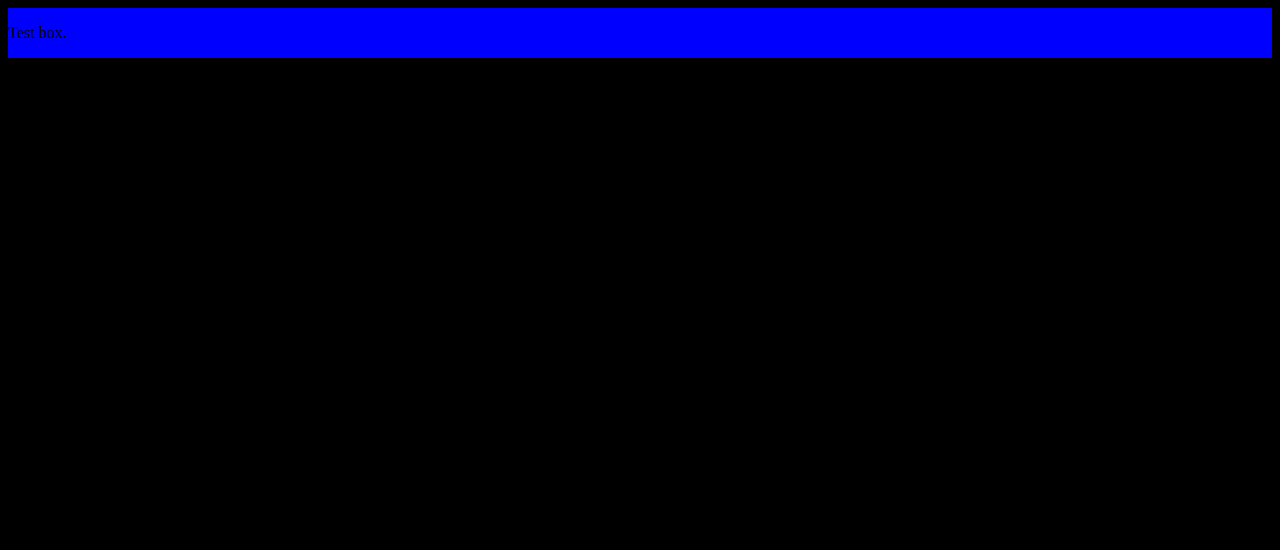
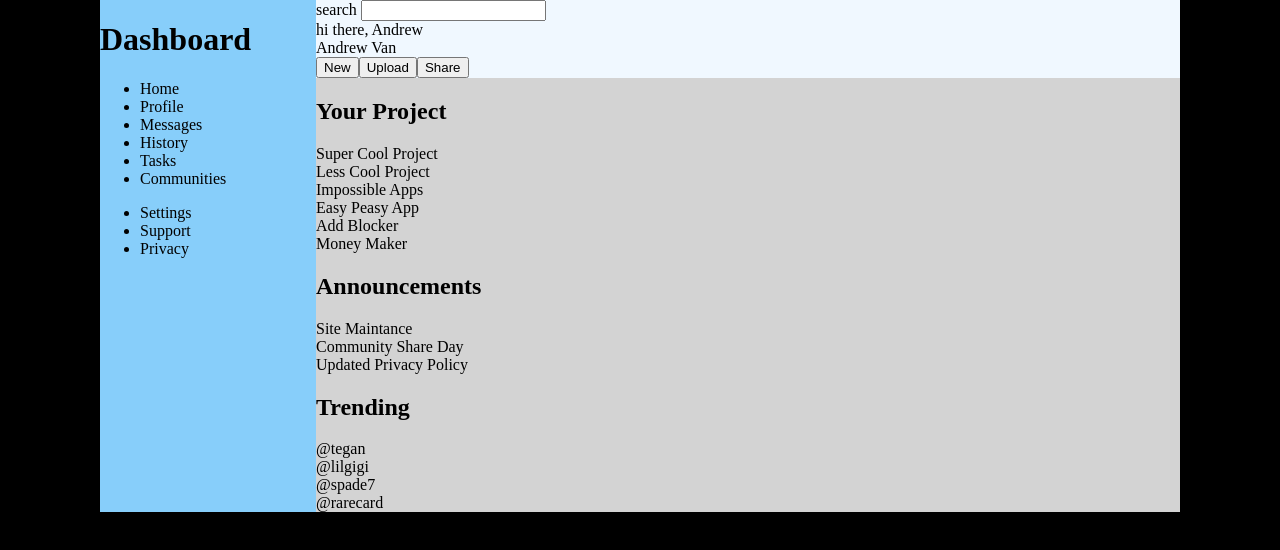
Before and after one commit to Runner-Dad84/TOP-Admin.Dashboard, a plain HTML site: page index.html in a window 1280 px wide. Drawn offline with Linux system fonts and the light colour scheme.

Commit message:
Add first and second level html (header, nav, main) with children for each.

```diff
--- a/index.html
+++ b/index.html
@@ -8,9 +8,53 @@
     <link rel="stylesheet" href="styles.css">
 </head>
 <body>
-    <div>
-        <p>Test box.</p>
+ <div class="container">
+    <div class="nav">
+        <h1>Dashboard</h1>
+        <ul>
+            <li>Home</li>
+            <li>Profile</li>
+            <li>Messages</li>
+            <li>History</li>
+            <li>Tasks</li>
+            <li>Communities</li>
+        </ul>
+        <ul>
+            <li>Settings</li>
+            <li>Support</li>
+            <li>Privacy</li>
+        </ul>
     </div>
+    <div class="header">
+        <label for="search">search</label>
+        <input type="text" id="search" name="search">
+        <div class="Profile">hi there, Andrew</div>
+        <div>Andrew Van</div>
+        <div class="buttons">
+            <button type="button" id="new">New</buton>
+            <button type="button" id="upload">Upload</buton>
+            <button type="button" id="share">Share</buton>
+        </div>
 
+    </div>
+    <div class="main">
+        <h2>Your Project</h2>
+        <div class="card">Super Cool Project</div>
+        <div class="card">Less Cool Project</div>
+        <div class="card">Impossible Apps</div>
+        <div class="card">Easy Peasy App</div>
+        <div class="card">Add Blocker</div>
+        <div class="card">Money Maker</div>
+        <h2>Announcements</h2>
+        <div class="announce">Site Maintance</div>
+        <div class="announce">Community Share Day</div>
+        <div class="announce">Updated Privacy Policy</div>
+        <h2>Trending</h2>
+        <div class="trend">@tegan</div>
+        <div class="trend">@lilgigi</div>
+        <div class="trend">@spade7</div>
+        <div class="trend">@rarecard</div>
+    </div>
+ </div>
 </body>
 </html>
--- a/styles.css
+++ b/styles.css
@@ -1,9 +1,26 @@
 body {
     background-color: black;
+    margin-left: 100px;
+    margin-right: 100px;
+    margin-top: 0px;
+    margin-bottom: 0px;
+
+}
+.container {
     display: grid;
-    align-items: center;
+    grid-template-columns: 1fr 4fr;
 }
 
-div {
-    background-color: blue;
+.header {
+    background-color: aliceblue;
+    grid-row: 1 / 2;
 }
+
+.nav {
+    background-color: lightskyblue;
+    grid-row: 1 / 3;
+}
+.main {
+    background-color: lightgrey;
+    grid-row: 2 / 3;
+}
```
Also changed, not shown: dashboard-project.png (added).
